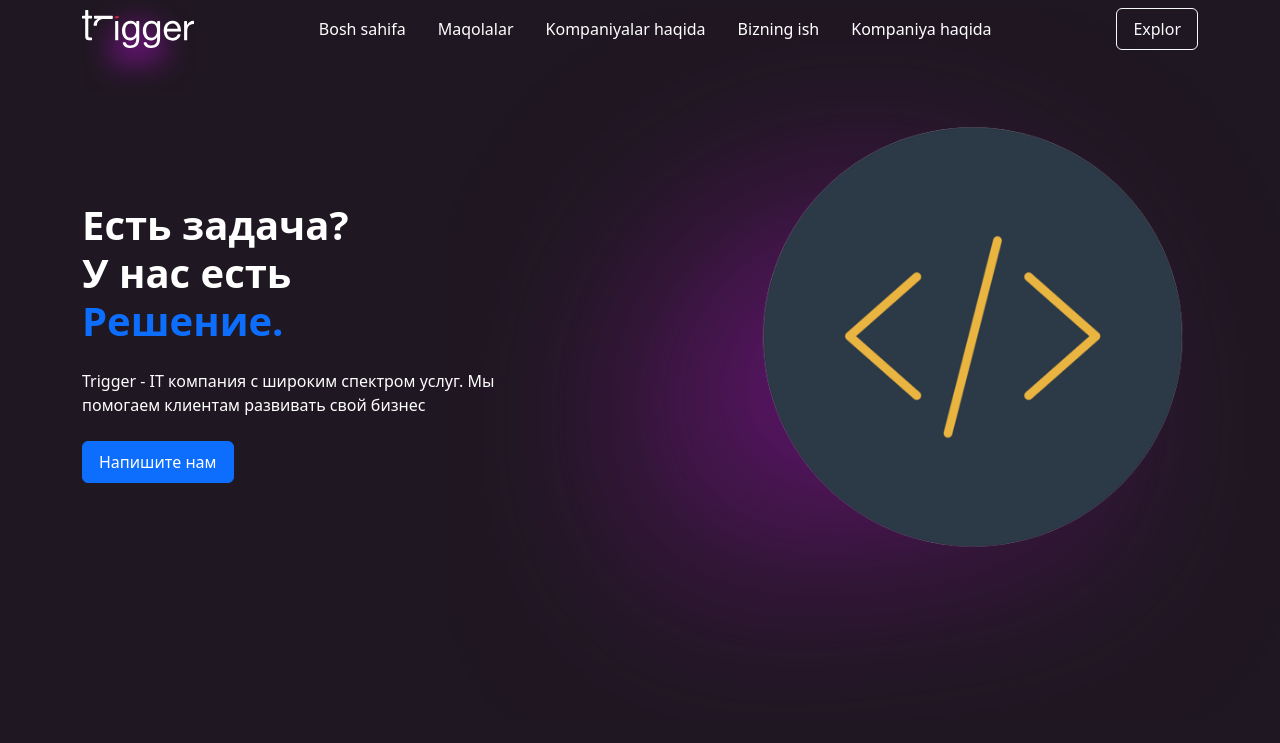
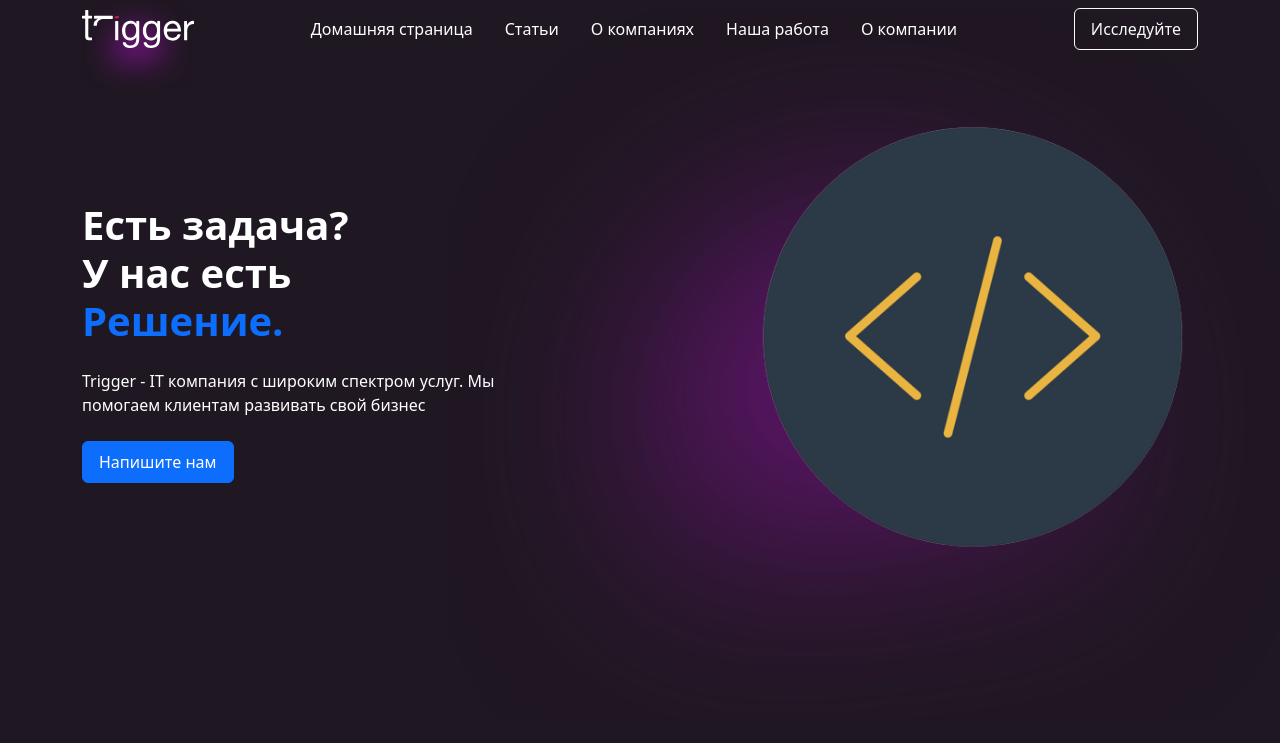
Before and after one commit to front-dv/Trigger__First, a plain HTML site: page index.html in a window 1280 px wide. Shown: the top 743 px of the page. Drawn offline with Linux system fonts and the light colour scheme.

Commit message:
chage menu

```diff
--- a/index.html
+++ b/index.html
@@ -25,19 +25,19 @@
                 <div class="modal-body background">
                     <ul class="navbar-nav   gap-3 ms-auto me-auto my-2 my-lg-0 navbar-nav-scroll">
                         <li class="nav-item">
-                            <a class="nav-link text-white active" aria-current="page" href="#markets">Bosh sahifa</a>
+                            <a class="nav-link text-white active" aria-current="page" href="#markets">Домашняя страница</a>
                         </li>
                         <li class="nav-item">
-                            <a class="nav-link text-white" href="#discover">Maqolalar</a>
+                            <a class="nav-link text-white" href="#discover">Статьи</a>
                         </li>
                         <li class="nav-item">
-                            <a class="nav-link text-white" href="#collection">Kompaniyalar haqida</a>
+                            <a class="nav-link text-white" href="#collection">О компаниях</a>
                         </li>
                         <li class="nav-item">
-                            <a class="nav-link text-white" href="#commonity">Bizning ish</a>
+                            <a class="nav-link text-white" href="#commonity">Наша работа</a>
                         </li>
                         <li class="nav-item">
-                            <a class="nav-link text-white" href="#workers">Kompaniya haqida</a>
+                            <a class="nav-link text-white" href="#workers">О компании</a>
                         </li>
                     </ul>
                     <div class="modal fade" id="staticBackdrop" data-bs-backdrop="static" data-bs-keyboard="false"
@@ -94,23 +94,23 @@
                 <div class="collapse navbar-collapse" id="navbarScroll">
                     <ul class="navbar-nav   gap-3 ms-auto me-auto my-2 my-lg-0 navbar-nav-scroll">
                         <li class="nav-item">
-                            <a class="nav-link text-white active" aria-current="page" href="#markets">Bosh sahifa</a>
+                            <a class="nav-link text-white active" aria-current="page" href="#markets">Домашняя страница</a>
                         </li>
                         <li class="nav-item">
-                            <a class="nav-link text-white" href="#discover">Maqolalar</a>
+                            <a class="nav-link text-white" href="#discover">Статьи</a>
                         </li>
                         <li class="nav-item">
-                            <a class="nav-link text-white" href="#collection">Kompaniyalar haqida</a>
+                            <a class="nav-link text-white" href="#collection">О компаниях</a>
                         </li>
                         <li class="nav-item">
-                            <a class="nav-link text-white" href="#commonity">Bizning ish</a>
+                            <a class="nav-link text-white" href="#commonity">Наша работа</a>
                         </li>
                         <li class="nav-item">
-                            <a class="nav-link text-white" href="#workers">Kompaniya haqida</a>
+                            <a class="nav-link text-white" href="#workers">О компании</a>
                         </li>
                     </ul>
                     <!-- Button trigger modal -->
-                    <button class="btn btn-outline-light px-3 py-2" type="submit">Explor</button>
+                    <button class="btn btn-outline-light px-3 py-2" type="submit">Исследуйте</button>
                 </div>
             </div>
         </nav>
@@ -871,11 +871,11 @@
                             <div class="col-xl-2 col-lg-3 col-8">
                                 <h4>Company</h4>
                                 <ul class="p-0">
-                                    <li><a href="#markets">Bosh sahifa</a></li>
-                                    <li><a href="#discover">Maqolalar</a></li>
-                                    <li><a href="#collection">Kompaniyalar haqida</a></li>
-                                    <li><a href="#commonity">Bizning ish</a></li>
-                                    <!-- <li><a href="#workers">Kompaniya haqida</a></li> -->
+                                    <li><a href="#markets">Домашняя страница</a></li>
+                                    <li><a href="#discover">Статьи</a></li>
+                                    <li><a href="#collection">О компаниях</a></li>
+                                    <li><a href="#commonity">Наша работа</a></li>
+                                    <!-- <li><a href="#workers">О компании</a></li> -->
                                 </ul>
                             </div>
                         </div>
```
